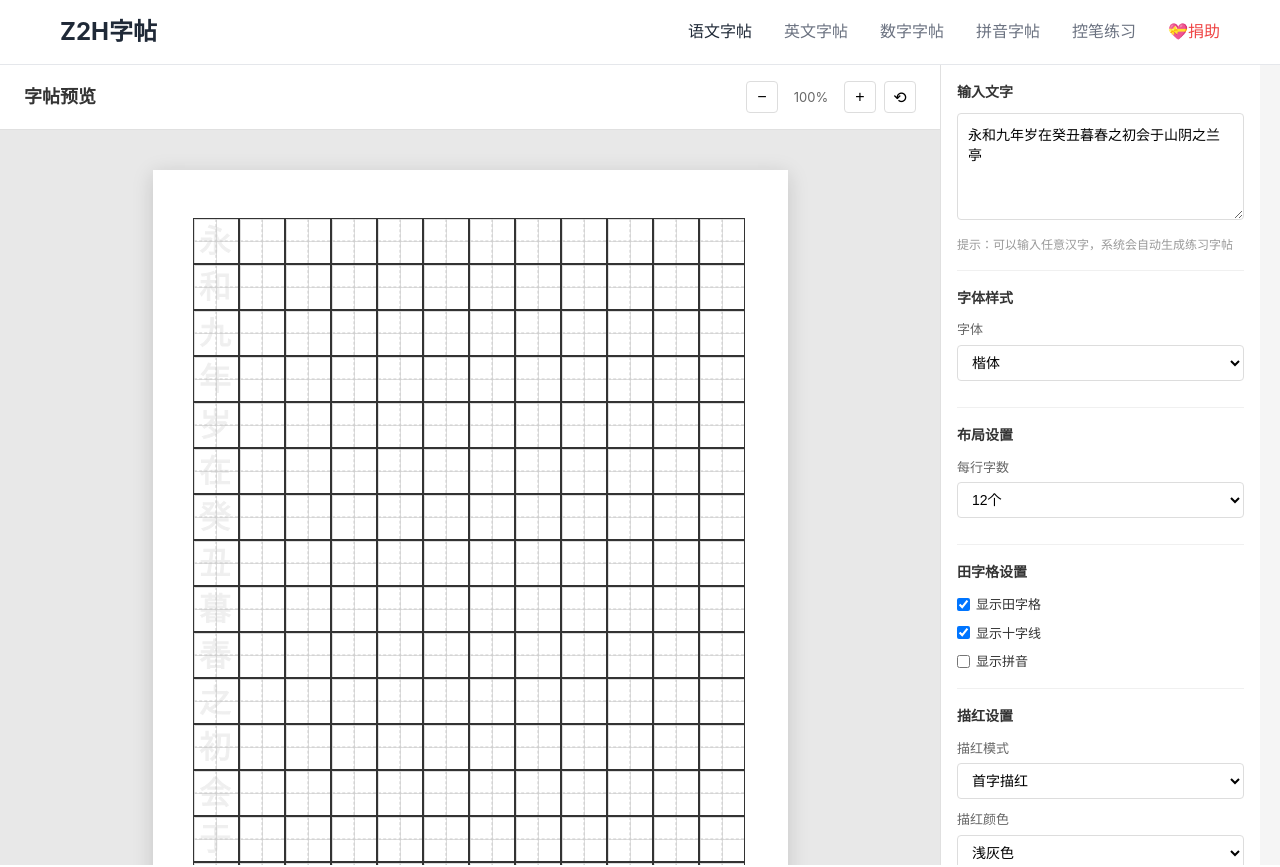
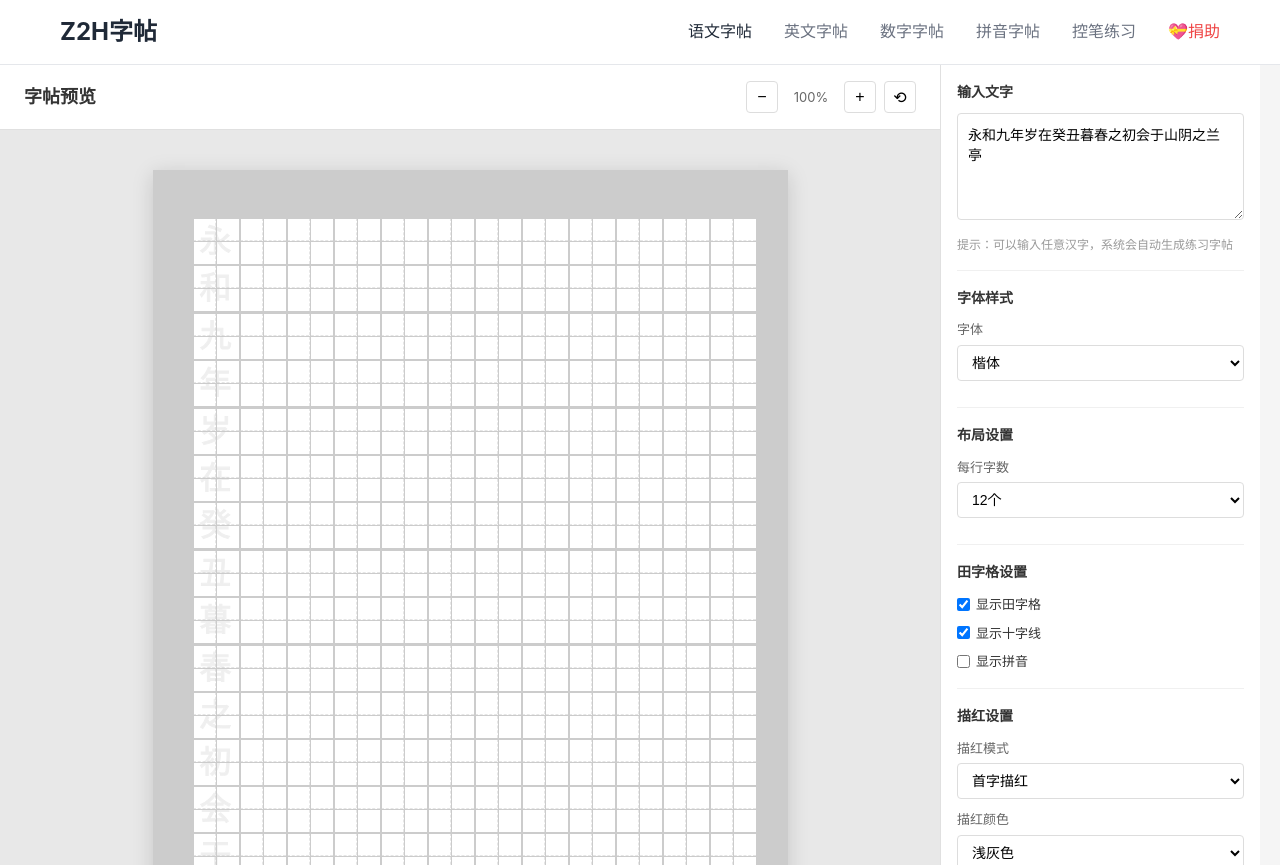
Before and after one commit to guoleopard/z2h-website, a Vue app: page /hanzi in a window 1280 px wide. Shown: the top 867 px of the page. Built offline with nearby package versions, Linux system fonts and the light colour scheme.

Commit message:
调整田字格中间的分割线

```diff
--- a/src/views/HanziPage.vue
+++ b/src/views/HanziPage.vue
@@ -604,14 +604,14 @@ const resetZoom = () => {
   /* A4 纸张尺寸缩小80% */
   width: 635px;  /* 794px * 0.8 */
   height: 898px;  /* 1123px * 0.8 */
-  background: white;
+  background: #ccc;
   padding: 48px 40px;  /* 60px * 0.8, 50px * 0.8 */
   box-shadow: 0 4px 20px rgba(0, 0, 0, 0.15);
   box-sizing: border-box;
-  display: flex;
-  flex-wrap: wrap;
-  gap: 0;
-  align-content: flex-start;
+  display: grid;
+  grid-template-columns: repeat(12, 1fr);
+  grid-template-rows: repeat(10, 1fr);
+  gap: 1px;
   margin-bottom: 30px;
   position: relative;
 }
@@ -623,7 +623,7 @@ const resetZoom = () => {
 /* 字符单元格 */
 .char-cell {
   position: relative;
-  border: 1px solid #333;
+  border: none;
   display: flex;
   align-items: center;
   justify-content: center;
@@ -633,8 +633,8 @@ const resetZoom = () => {
 
 .char-cell.with-grid {
   background-image:
-    linear-gradient(to right, #ddd 1px, transparent 1px),
-    linear-gradient(to bottom, #ddd 1px, transparent 1px);
+    linear-gradient(to right, #ccc 1px, transparent 1px),
+    linear-gradient(to bottom, #ccc 1px, transparent 1px);
   background-size: 50% 50%;
   background-position: 0 0;
 }
@@ -818,8 +818,12 @@ const resetZoom = () => {
   }
 
   .char-cell {
-    border: 1px solid #333 !important;
+    border-left: 1px solid #333 !important;
+    border-top: 1px solid #333 !important;
+    border-right: none !important;
+    border-bottom: none !important;
   }
+
 
   .page-number {
     display: block;
```
